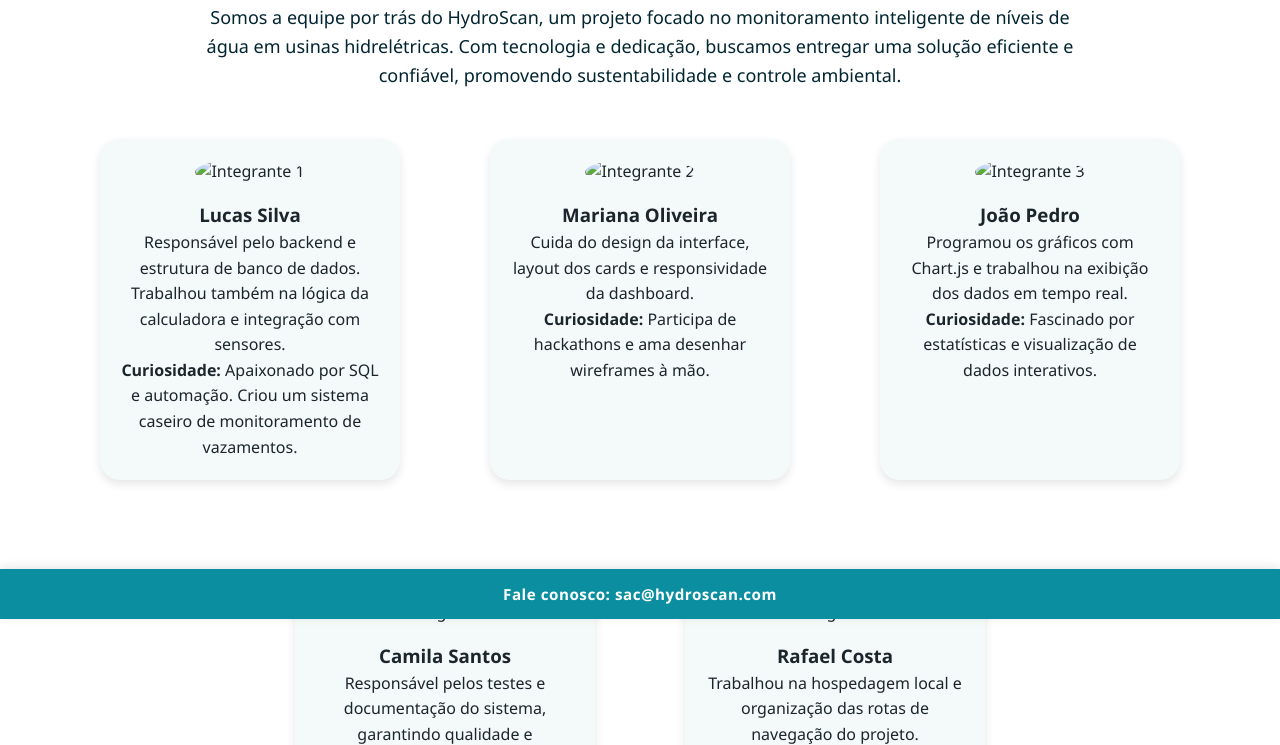
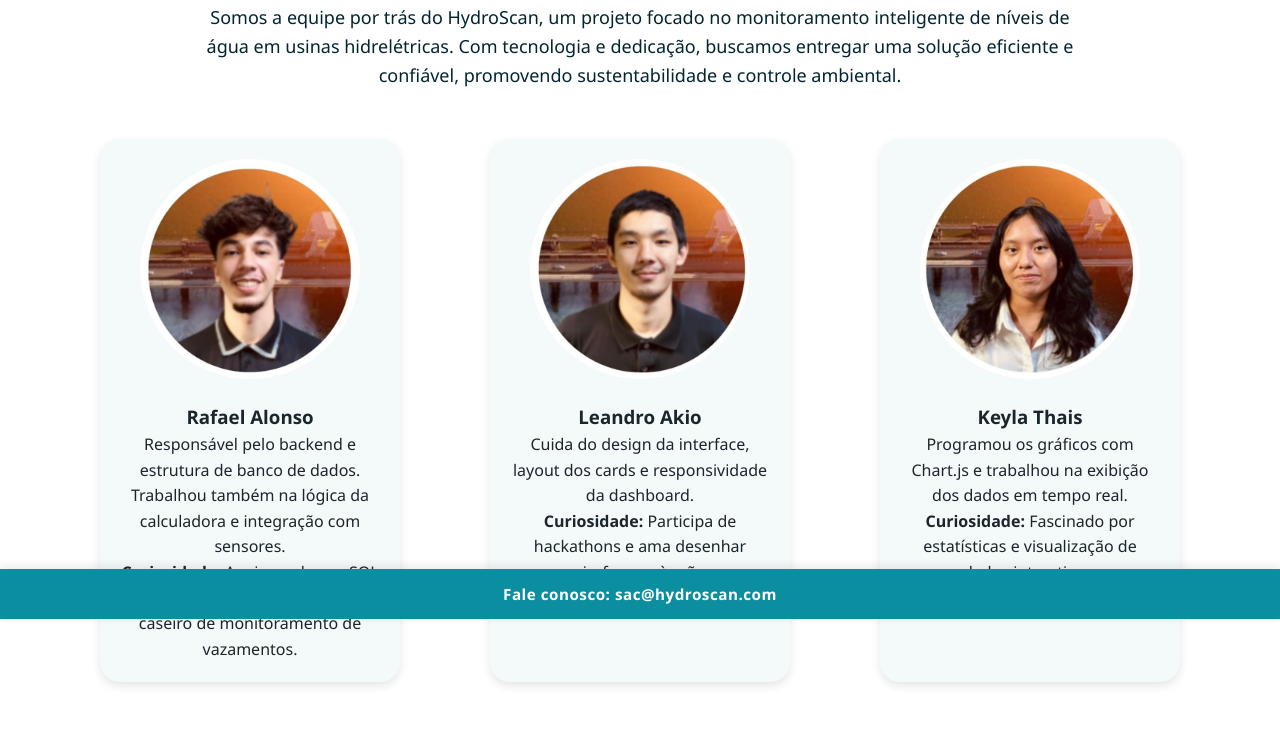
Before and after one commit to rafaarodriguesz2/Sprint-3-HydroScan, a plain HTML site: page site/pages/sobre_nos.html in a window 1280 px wide. Shown: the part 181-926 px from the top of the page. Drawn offline with Linux system fonts and the light colour scheme.

Commit message:
Atualização das imagens da pagina sobre.

```diff
--- a/site/css/sobre.css
+++ b/site/css/sobre.css
@@ -164,13 +164,16 @@ body {
 }
 
 .card-integrante img {
-    width: 120px;
-    height: 120px;
+    width: 220px;
+    height: 220px;
     border-radius: 50%;
     object-fit: cover;
     margin-bottom: 15px;
 }
 
+.fotoIntegrantes {
+
+}
 /* Footer */
 .footer {
     position: fixed;
--- a/site/pages/sobre_nos.html
+++ b/site/pages/sobre_nos.html
@@ -40,20 +40,20 @@
         <div class="equipe">
             <div class="linha-cards">
                 <div class="card-integrante">
-                    <img src="../img/integrante1.jpg" alt="Integrante 1">
-                    <h3>Lucas Silva</h3>
+                    <img class="fotoIntegrantes" src="../img/3.jpg" alt="Integrante 1">
+                    <h3>Rafael Alonso</h3>
                     <p>Responsável pelo backend e estrutura de banco de dados. Trabalhou também na lógica da calculadora e integração com sensores.</p>
                     <p><strong>Curiosidade:</strong> Apaixonado por SQL e automação. Criou um sistema caseiro de monitoramento de vazamentos.</p>
                 </div>
                 <div class="card-integrante">
-                    <img src="../img/integrante2.jpg" alt="Integrante 2">
-                    <h3>Mariana Oliveira</h3>
+                    <img src="../img/5.jpg" alt="Integrante 2">
+                    <h3>Leandro Akio</h3>
                     <p>Cuida do design da interface, layout dos cards e responsividade da dashboard.</p>
                     <p><strong>Curiosidade:</strong> Participa de hackathons e ama desenhar wireframes à mão.</p>
                 </div>
                 <div class="card-integrante">
-                    <img src="../img/integrante3.jpg" alt="Integrante 3">
-                    <h3>João Pedro</h3>
+                    <img src="../img/1.jpg" alt="Integrante 3">
+                    <h3>Keyla Thais</h3>
                     <p>Programou os gráficos com Chart.js e trabalhou na exibição dos dados em tempo real.</p>
                     <p><strong>Curiosidade:</strong> Fascinado por estatísticas e visualização de dados interativos.</p>
                 </div>
@@ -61,14 +61,14 @@
 
             <div class="linha-cards">
                 <div class="card-integrante">
-                    <img src="../img/integrante4.jpg" alt="Integrante 4">
-                    <h3>Camila Santos</h3>
+                    <img src="../img/4.jpg" alt="Integrante 4">
+                    <h3>Gabriel Furtado</h3>
                     <p>Responsável pelos testes e documentação do sistema, garantindo qualidade e funcionalidade.</p>
                     <p><strong>Curiosidade:</strong> Usa Notion para organizar tudo e adora revisar código dos colegas.</p>
                 </div>
                 <div class="card-integrante">
-                    <img src="../img/integrante5.jpg" alt="Integrante 5">
-                    <h3>Rafael Costa</h3>
+                    <img src="../img/2.jpg" alt="Integrante 5">
+                    <h3>Gustavo Soares</h3>
                     <p>Trabalhou na hospedagem local e organização das rotas de navegação do projeto.</p>
                     <p><strong>Curiosidade:</strong> Especialista em Git e Docker, montou o ambiente de testes da equipe.</p>
                 </div>
```
Also changed, not shown: site/img/1.jpg (added), site/img/2.jpg (added), site/img/3.jpg (added), site/img/4.jpg (added), site/img/5.jpg (added).
